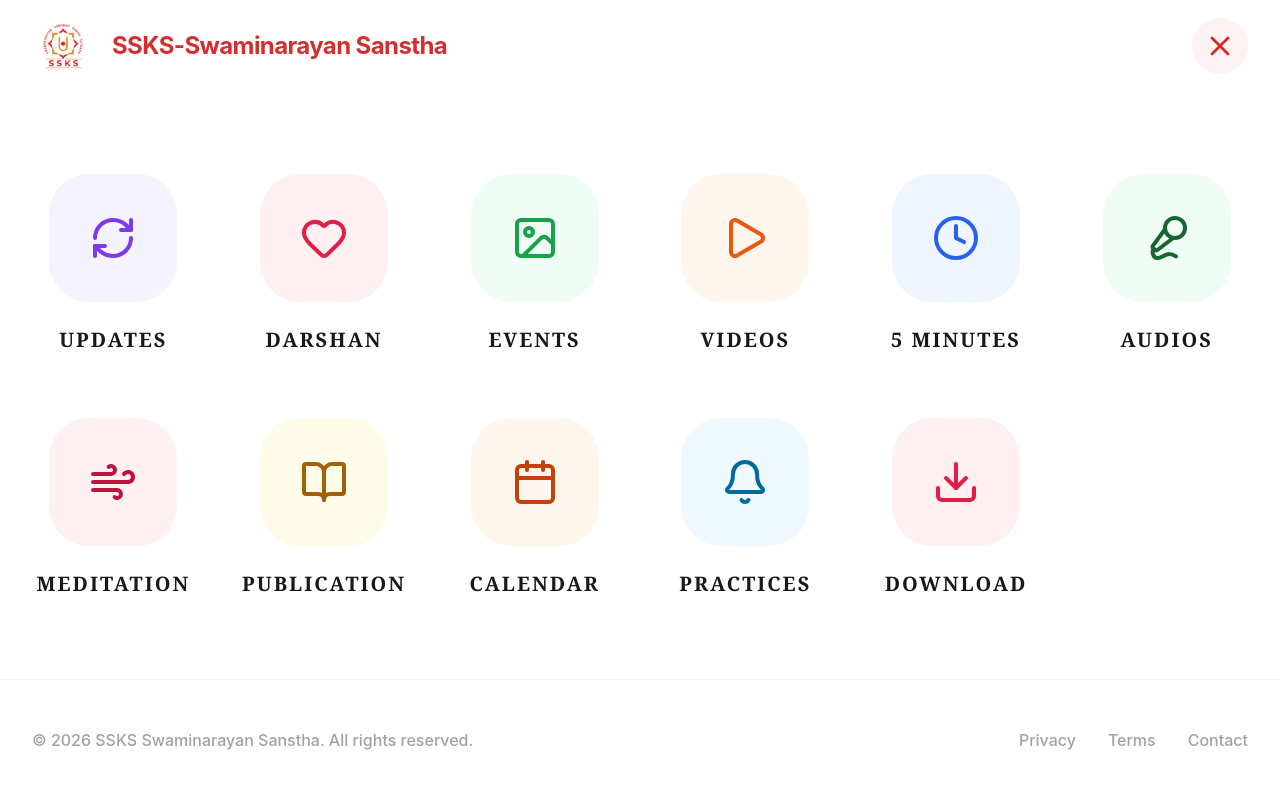
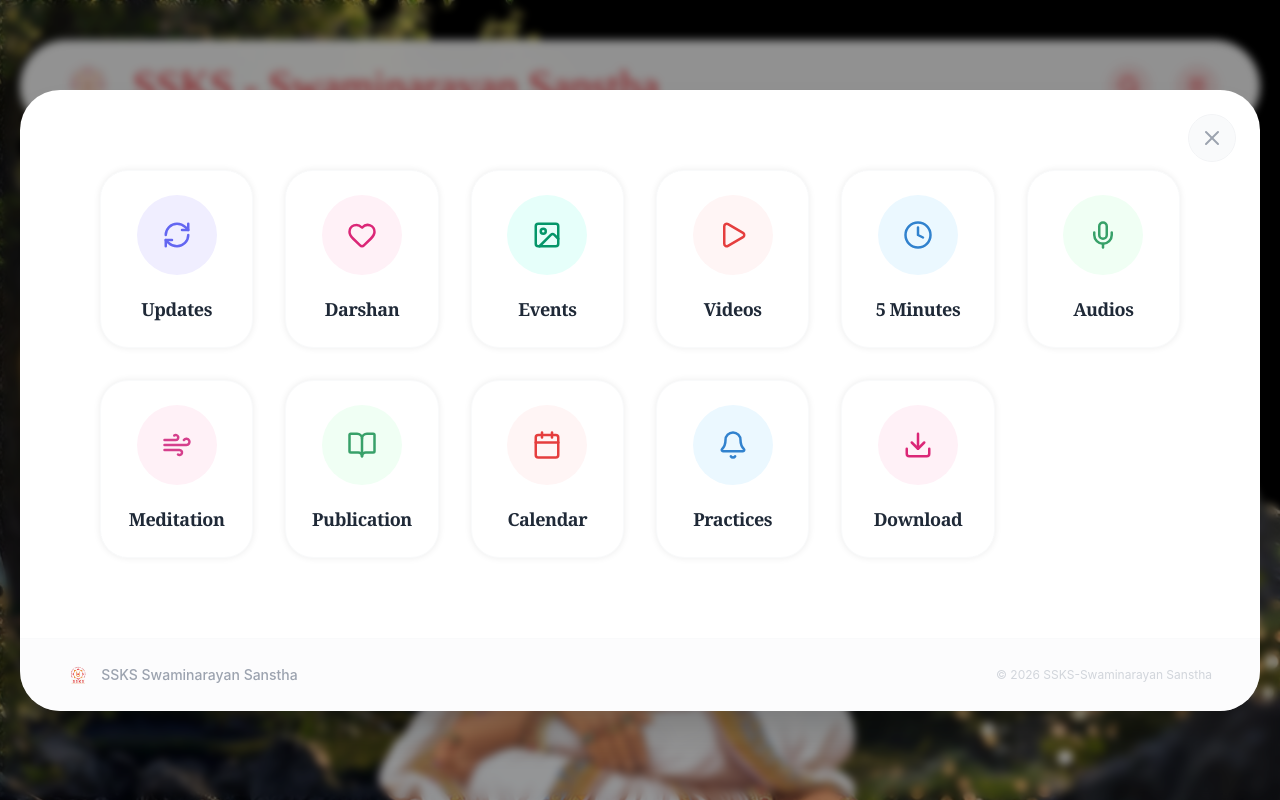
Before and after one commit to raviondevs/ssks, a React (Vite) app: page / in a window 1280 px wide. Both pictures are taken after a click on the button 1197 px from the left and 86 px from the top of the page. Shown: the top 800 px of the page. Built offline with nearby package versions, Linux system fonts and the light colour scheme; a web font is replaced by a local one.

Commit message:
fix images

```diff
--- a/src/components/EventCard.tsx
+++ b/src/components/EventCard.tsx
@@ -22,10 +22,7 @@
         >
             {/* Left Image Section - Using the provided SVG component */}
             <div className="absolute top-0 left-0 h-full flex items-center  ">
-                <SatsangUpdateImage
-                    src={image}
-                    className="  w-auto transition-transform    "
-                />
+
             </div>
 
             {/* Right Side Container */}
--- a/src/components/MegaMenu.tsx
+++ b/src/components/MegaMenu.tsx
@@ -1,4 +1,4 @@
-import { useNavigate, Link } from 'react-router-dom';
+import { useNavigate } from 'react-router-dom';
 import { motion, AnimatePresence } from 'framer-motion';
 import {
     RefreshCw,
@@ -6,28 +6,28 @@
     Image as ImageIcon,
     Play,
     Clock,
-    Mic2,
+    Mic,
     Wind,
     BookOpen,
     Calendar,
     Bell,
     Download,
-    X
+    X,
 } from 'lucide-react';
 import logo from '../assets/logo.png';
 
 const features = [
-    { id: 'updates', name: 'Updates', icon: RefreshCw, color: 'bg-[#F5F3FF]', iconColor: 'text-[#7C3AED]', path: '/updates' },
-    { id: 'darshan', name: 'Darshan', icon: Heart, color: 'bg-[#FFF1F2]', iconColor: 'text-[#E11D48]', path: '/darshan' },
-    { id: 'events', name: 'Events', icon: ImageIcon, color: 'bg-[#F0FDF4]', iconColor: 'text-[#16A34A]', path: '/events' },
-    { id: 'videos', name: 'Videos', icon: Play, color: 'bg-[#FFF7ED]', iconColor: 'text-[#EA580C]', path: '/videos' },
-    { id: 'satsang', name: '5 Minutes', icon: Clock, color: 'bg-[#EFF6FF]', iconColor: 'text-[#2563EB]', path: '/satsang' },
-    { id: 'audios', name: 'Audios', icon: Mic2, color: 'bg-[#F0FDF4]', iconColor: 'text-[#166534]', path: '/audios' },
-    { id: 'meditation', name: 'Meditation', icon: Wind, color: 'bg-[#FFF1F2]', iconColor: 'text-[#BE123C]', path: '/meditation' },
-    { id: 'publication', name: 'Publication', icon: BookOpen, color: 'bg-[#FEFCE8]', iconColor: 'text-[#A16207]', path: '/publication' },
-    { id: 'calendar', name: 'Calendar', icon: Calendar, color: 'bg-[#FFF7ED]', iconColor: 'text-[#C2410C]', path: '/calendar' },
-    { id: 'practices', name: 'Practices', icon: Bell, color: 'bg-[#F0F9FF]', iconColor: 'text-[#0369A1]', path: '/practices' },
-    { id: 'download', name: 'Download', icon: Download, color: 'bg-[#FFF1F2]', iconColor: 'text-[#E11D48]', path: '/download' },
+    { id: 'updates', name: 'Updates', icon: RefreshCw, color: 'bg-[#F0EEFF]', iconColor: 'text-[#6366F1]', path: '/updates' },
+    { id: 'darshan', name: 'Darshan', icon: Heart, color: 'bg-[#FFF1F7]', iconColor: 'text-[#DB2777]', path: '/darshan' },
+    { id: 'events', name: 'Events', icon: ImageIcon, color: 'bg-[#E6FFFA]', iconColor: 'text-[#059669]', path: '/events' },
+    { id: 'videos', name: 'Videos', icon: Play, color: 'bg-[#FFF5F5]', iconColor: 'text-[#E53E3E]', path: '/videos' },
+    { id: 'minutes', name: '5 Minutes', icon: Clock, color: 'bg-[#EBF8FF]', iconColor: 'text-[#3182CE]', path: '/satsang' },
+    { id: 'audios', name: 'Audios', icon: Mic, color: 'bg-[#F0FFF4]', iconColor: 'text-[#38A169]', path: '/audios' },
+    { id: 'meditation', name: 'Meditation', icon: Wind, color: 'bg-[#FFF1F7]', iconColor: 'text-[#D53F8C]', path: '/meditation' },
+    { id: 'publication', name: 'Publication', icon: BookOpen, color: 'bg-[#F0FFF4]', iconColor: 'text-[#38A169]', path: '/publication' },
+    { id: 'calendar', name: 'Calendar', icon: Calendar, color: 'bg-[#FFF5F5]', iconColor: 'text-[#E53E3E]', path: '/calendar' },
+    { id: 'practices', name: 'Practices', icon: Bell, color: 'bg-[#EBF8FF]', iconColor: 'text-[#3182CE]', path: '/practices' },
+    { id: 'download', name: 'Download', icon: Download, color: 'bg-[#FFF1F7]', iconColor: 'text-[#DB2777]', path: '/download' },
 ];
 
 interface MegaMenuProps {
@@ -42,74 +42,65 @@
         <AnimatePresence>
             {isOpen && (
                 <motion.div
-                    initial={{ opacity: 0, y: '100%' }}
-                    animate={{ opacity: 1, y: 0 }}
-                    exit={{ opacity: 0, y: '100%' }}
-                    transition={{ type: "spring", damping: 25, stiffness: 200 }}
-                    className="fixed inset-0 bg-white z-[200] flex flex-col overflow-y-auto"
+                    initial={{ opacity: 0 }}
+                    animate={{ opacity: 1 }}
+                    exit={{ opacity: 0 }}
+                    className="fixed inset-0 bg-black/40 backdrop-blur-sm z-[200] flex items-center justify-center p-4"
                 >
-                    {/* Menu Header (Replaces Navbar) */}
-                    <header className="w-full max-w-container mx-auto px-8 h-[92px] flex items-center justify-between sticky top-0 bg-white/80 backdrop-blur-md z-[210]">
-                        <Link to="/" onClick={onClose} className="flex items-center gap-4">
-                            <div className="w-16 h-16">
-                                <img src={logo} alt="SSKS Logo" className="w-full h-full object-contain" />
-                            </div>
-                            <span className="text-[#D32F2F] text-2xl font-bold tracking-tight">
-                                SSKS-Swaminarayan Sanstha
-                            </span>
-                        </Link>
+                    <motion.div
+                        initial={{ scale: 0.95, opacity: 0 }}
+                        animate={{ scale: 1, opacity: 1 }}
+                        exit={{ scale: 0.95, opacity: 0 }}
+                        className="w-full max-w-[1240px] bg-white rounded-[40px] shadow-2xl overflow-hidden relative"
+                    >
+                        {/* Close Button Header */}
+                        <div className="absolute top-6 right-6 z-10">
+                            <button
+                                onClick={onClose}
+                                className="w-12 h-12 flex items-center justify-center rounded-full bg-gray-50 text-gray-400 hover:bg-gray-100 transition-all border border-gray-100"
+                            >
+                                <X size={24} />
+                            </button>
+                        </div>
 
-                        <button
-                            onClick={onClose}
-                            className="w-14 h-14 flex items-center justify-center rounded-full bg-error-50 text-error-600 hover:bg-error-100 transition-all transform active:scale-95 group"
-                        >
-                            <X size={32} className="group-hover:rotate-90 transition-transform duration-300" />
-                        </button>
-                    </header>
-
-                    {/* Menu Content */}
-                    <div className="flex-grow flex items-center justify-center py-20">
-                        <div className="w-full max-w-container mx-auto px-8">
-
-                            <div className="grid grid-cols-2 sm:grid-cols-3 md:grid-cols-4 lg:grid-cols-6 gap-x-12 gap-y-16">
+                        {/* Content Area */}
+                        <div className="px-6 py-12 md:px-12 md:py-20 lg:px-20">
+                            <div className="grid grid-cols-2 sm:grid-cols-3 md:grid-cols-4 lg:grid-cols-6 gap-6 md:gap-8">
                                 {features.map((feature, index) => (
                                     <motion.button
                                         key={feature.id}
-                                        initial={{ opacity: 0, scale: 0.8 }}
-                                        animate={{ opacity: 1, scale: 1 }}
-                                        transition={{ delay: 0.1 + index * 0.03 }}
+                                        initial={{ opacity: 0, y: 15 }}
+                                        animate={{ opacity: 1, y: 0 }}
+                                        transition={{ delay: index * 0.04 }}
                                         onClick={() => {
                                             navigate(feature.path);
                                             onClose();
                                         }}
-                                        className="flex flex-col items-center gap-6 group"
+                                        className="bg-white border border-gray-50 rounded-[28px] p-6 flex flex-col items-center gap-5 shadow-[0px_0px_7.9px_0px_#00000014] hover:shadow-[0_15px_45px_rgb(0,0,0,0.08)] transition-all transform hover:-translate-y-1 group group-active:scale-95"
                                     >
-                                        <div className="relative">
-                                            <div className={`w-32 h-32 rounded-[2.5rem] ${feature.color} flex items-center justify-center transition-all duration-500 group-hover:scale-110 group-hover:rotate-3 group-hover:shadow-2xl relative z-10`}>
-                                                <feature.icon className={`${feature.iconColor} transition-transform duration-500 group-hover:scale-110`} size={48} />
-                                            </div>
-                                            <div className={`absolute -bottom-4 inset-x-4 h-12 blur-3xl opacity-0 group-hover:opacity-40 transition-all duration-500 ${feature.color} rounded-full -z-10`} />
+                                        {/* Icon Circle */}
+                                        <div className={`w-20 h-20 rounded-full ${feature.color} flex items-center justify-center transition-all duration-300 group-hover:scale-105`}>
+                                            <feature.icon className={`${feature.iconColor}`} size={30} />
                                         </div>
-                                        <span className="font-serif text-xl font-bold text-grey-800 group-hover:text-primary-600 transition-colors uppercase tracking-widest text-center">
+
+                                        {/* Label */}
+                                        <span className="font-serif text-lg font-bold text-gray-800 tracking-tight text-center">
                                             {feature.name}
                                         </span>
                                     </motion.button>
                                 ))}
                             </div>
                         </div>
-                    </div>
 
-                    {/* Footer info in Menu */}
-                    <div className="py-12 border-t border-grey-100 mt-auto">
-                        <div className="max-w-container mx-auto px-8 flex justify-between items-center text-grey-400 font-medium">
-                            <p>© 2026 SSKS Swaminarayan Sanstha. All rights reserved.</p>
-                            <div className="flex gap-8">
-                                <a href="#" className="hover:text-primary-600 transition-colors">Privacy</a>
-                                <a href="#" className="hover:text-primary-600 transition-colors">Terms</a>
-                                <a href="#" className="hover:text-primary-600 transition-colors">Contact</a>
+                        {/* Minimal Footer */}
+                        <div className="bg-gray-50/50 px-12 py-6 flex flex-col md:flex-row justify-between items-center gap-4 border-t border-gray-50">
+                            <div className="flex items-center gap-3">
+                                <img src={logo} alt="Logo" className="h-6 w-auto" />
+                                <span className="text-gray-400 font-medium text-xs md:text-sm">SSKS Swaminarayan Sanstha</span>
                             </div>
+                            <p className="text-gray-300 text-xs font-normal">© 2026 SSKS-Swaminarayan Sanstha</p>
                         </div>
-                    </div>
+                    </motion.div>
                 </motion.div>
             )}
         </AnimatePresence>
--- a/src/pages/Home.tsx
+++ b/src/pages/Home.tsx
@@ -3,7 +3,7 @@
 import heroBackground from '../assets/hero-background.jpg';
 import deityImage from '../assets/deity.png';
 import dailyDarshanImg from '../assets/daily-darshan.jpg';
-import upcomingEventImg from '../assets/upcoming-event-img.png';
+import upcomingEventImg from '../assets/upcoming-event-img-2.png';
 import satsangFrame from '../assets/satsang-frame.png';
 import templeFrame from '../assets/temple-frame.png';
 import founderImage from '../assets/founder-image.png';
```
Also changed, not shown: src/assets/upcoming-event-img-2.png (added).
